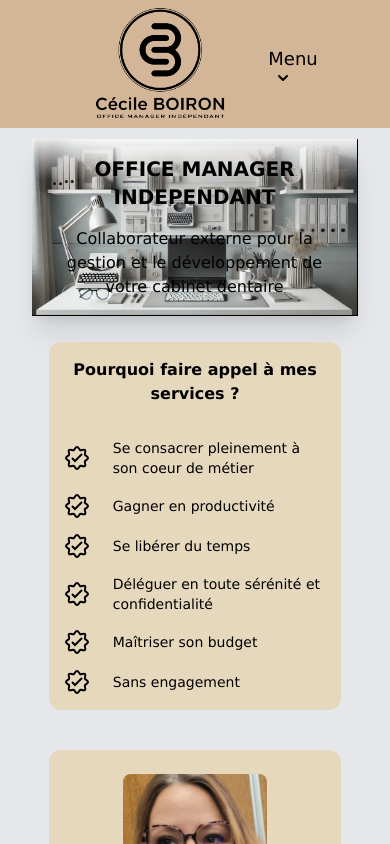
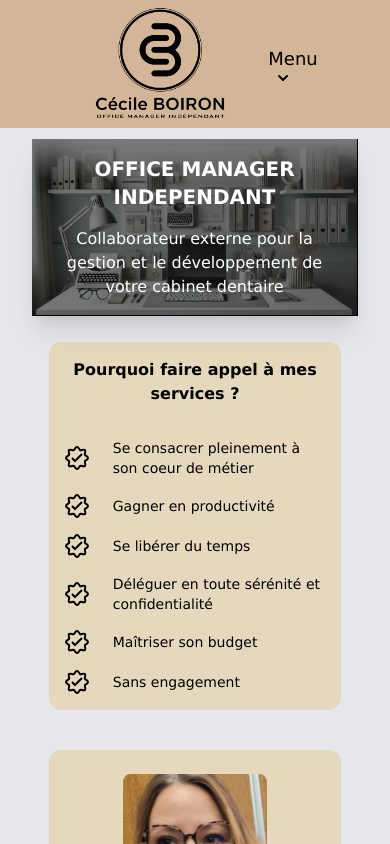
Before and after one commit to YannickMath/office_manager, a Next.js app: page / in a window 390 px wide. Shown: the top 844 px of the page. Built offline with nearby package versions, Linux system fonts and the light colour scheme.

Commit message:
update responsive

```diff
--- a/src/app/components/shared/titre.tsx
+++ b/src/app/components/shared/titre.tsx
@@ -5,18 +5,20 @@ interface TitreProps {
 
 export default function Titre({ title, description }: TitreProps): JSX.Element {
   return (
-    <div
-      className=" flex flex-col w-full h-[150px] justify-center items-center p-8 text-center gap-10
-    "
-    >
+    <div className="flex flex-col w-full h-[150px] justify-center items-center p-8 text-center gap-10">
       <div
-        className="flex justify-center items-center
-                  shadow-xl border-b border-r border-black p-4 bg-opacity-30
-                  phone:bg-office-manager-main-bg phone:bg-cover phone:bg-no-repeat phone:bg-center phone:bg-opacity-20"
+        className="relative flex justify-center items-center
+                    shadow-xl border-b border-r border-black p-4
+                    phone:bg-office-manager-main-bg phone:bg-cover phone:bg-no-repeat phone:bg-center"
       >
-        <div className="flex flex-col justify-center gap-8 phone:gap-4">
-          <h1 className="text-3xl phone:text-xl font-bold">{title}</h1>
-          <p className="text-x phone:text-base phone:font-bolder">
+        {/* Overlay semi-transparent */}
+        <div className="absolute inset-0 bg-black opacity-20 phone:opacity-50"></div>
+
+        <div className="relative flex flex-col justify-center gap-8 phone:gap-4">
+          <h1 className="text-3xl phone:text-xl font-bold text-white">
+            {title}
+          </h1>
+          <p className="text-xl phone:text-base phone:font-bolder text-white">
             {description}
           </p>
         </div>
```
